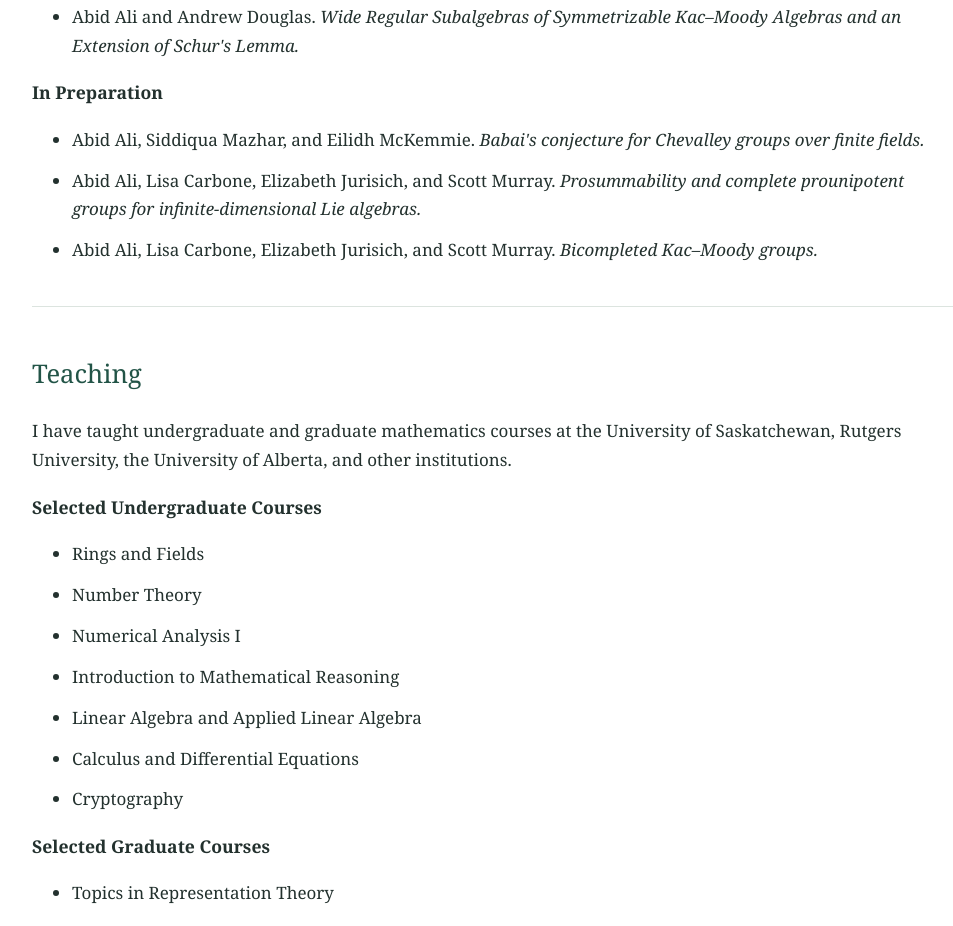
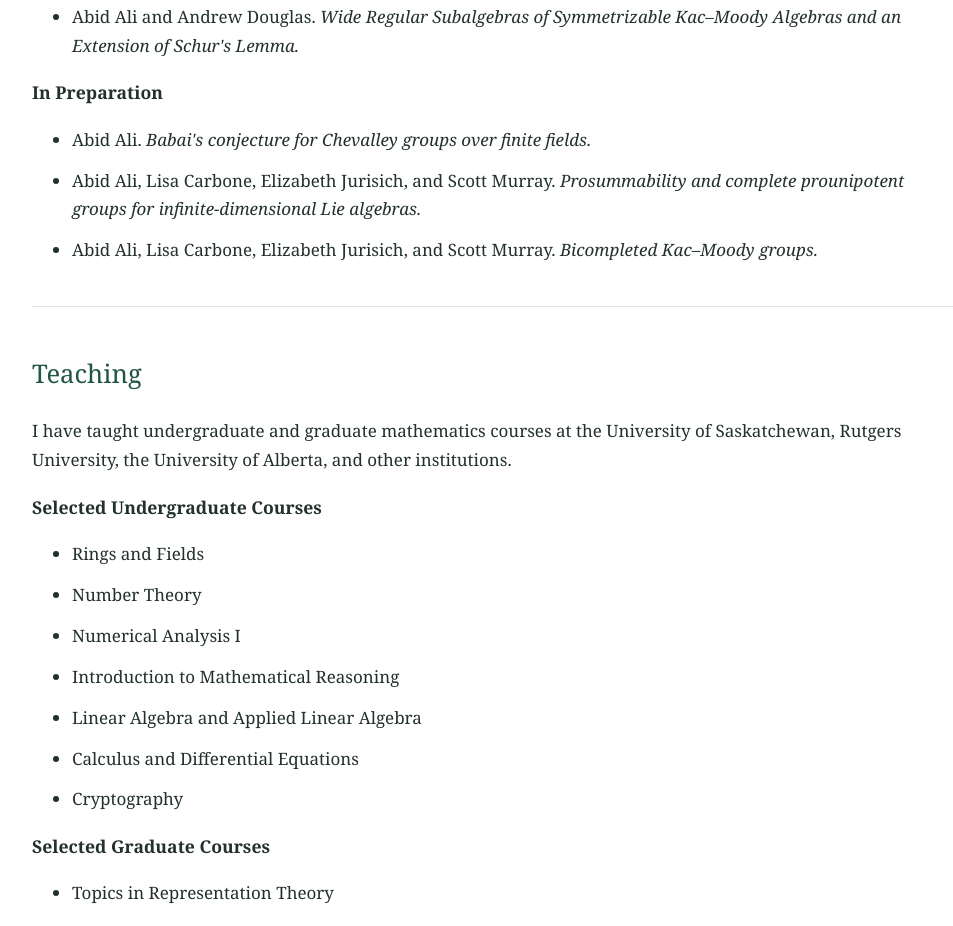
Before and after one commit to aliabidsandhu/abidali, a plain HTML site: page academic-draft.html in a window 1280 px wide. Shown: the part 1415-2341 px from the top of the page, without its empty margins (144-1097 px from the left). Drawn offline with Linux system fonts and the light colour scheme.

Commit message:
Update author list for Babai's conjecture paper

```diff
--- a/academic-draft.html
+++ b/academic-draft.html
@@ -194,7 +194,7 @@ Schur's Lemma.</em>
 <h3>In Preparation</h3>
 <ul>
 <li>
-Abid Ali, Siddiqua Mazhar, and Eilidh McKemmie.
+Abid Ali.
 <em>Babai's conjecture for Chevalley groups
 over finite fields.</em>
 </li>
```
